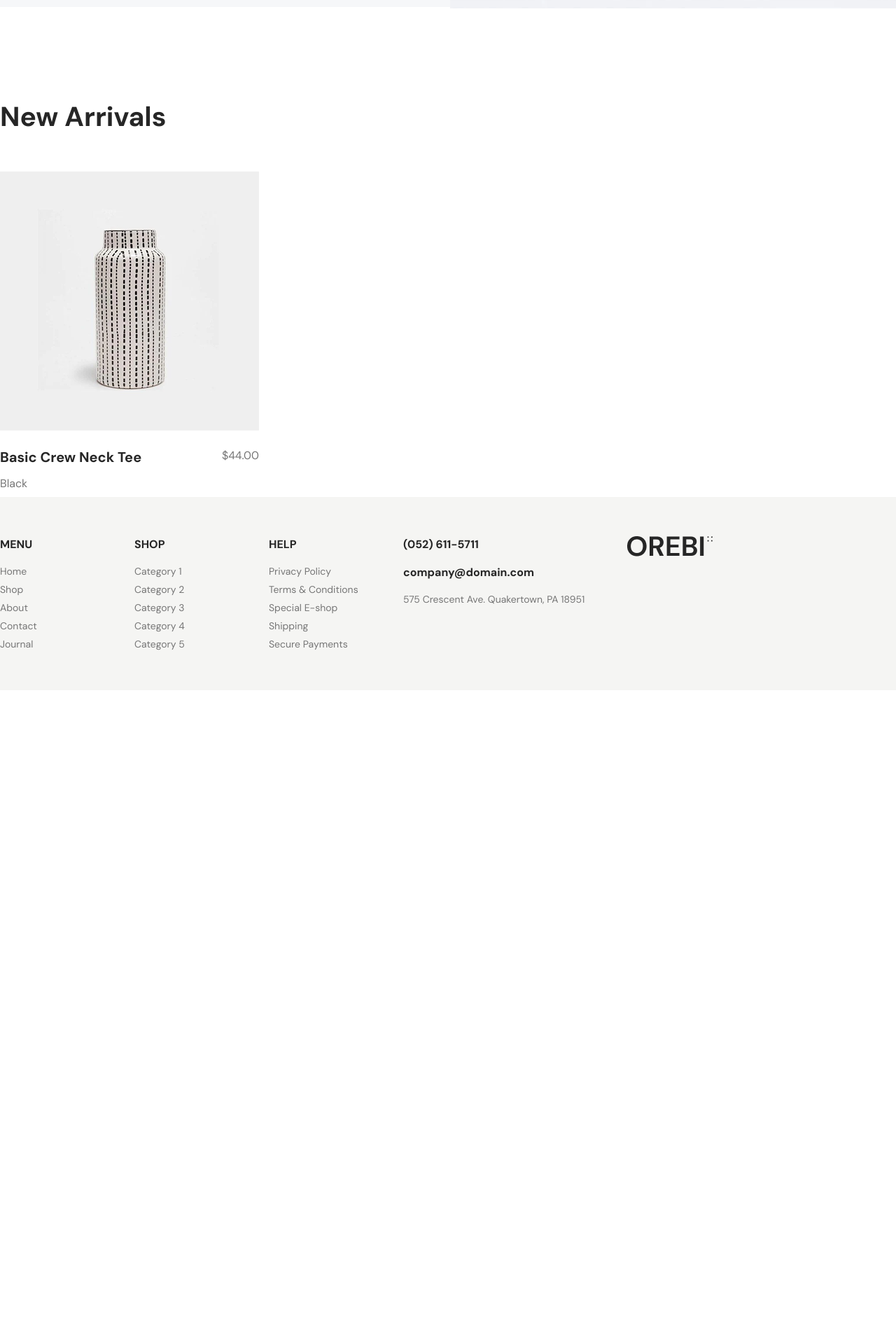
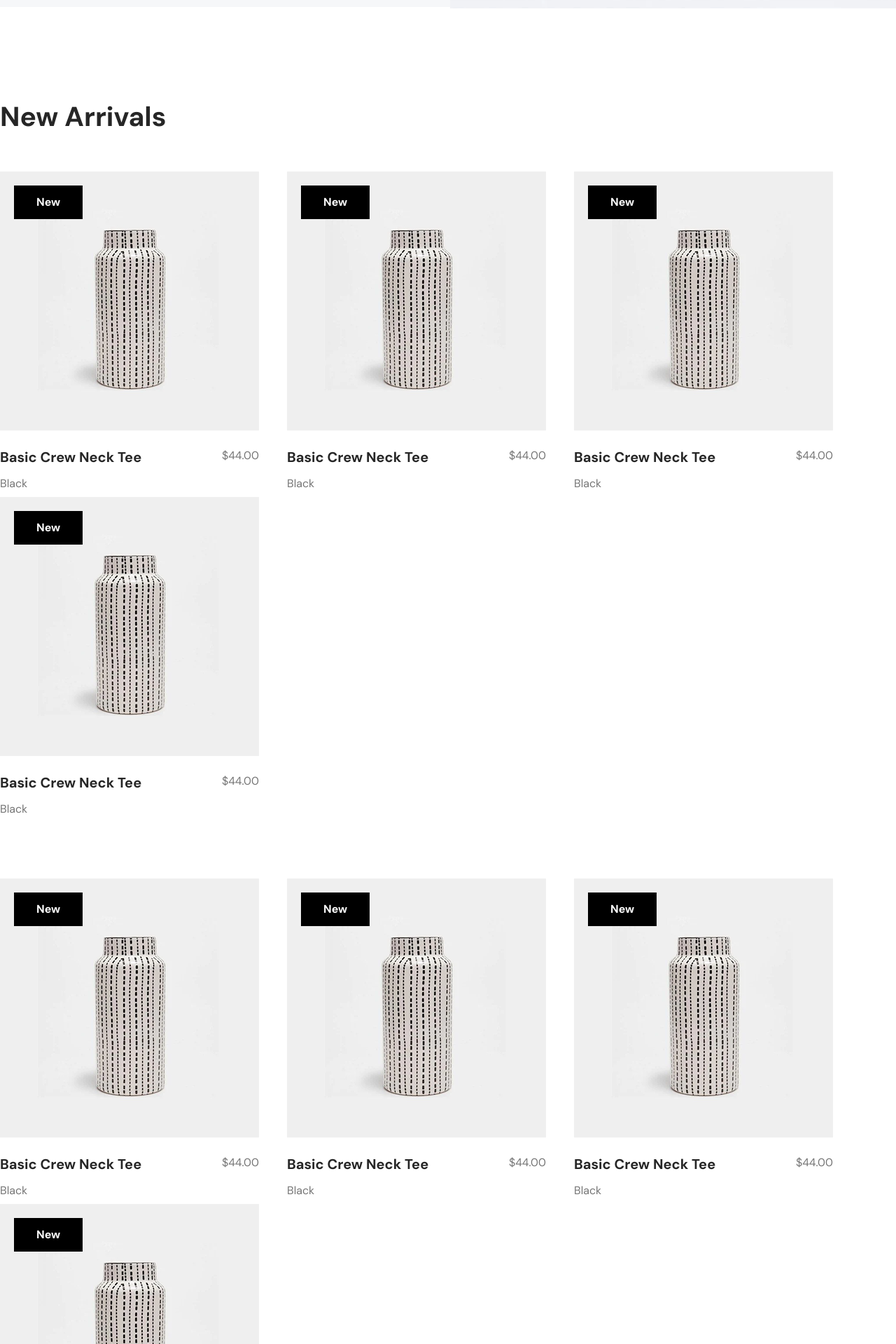
Before and after one commit to sajibkhandev/Ecommerse-2402, a React (Vite) app: page / in a window 1280 px wide. Shown: the part 1900-3820 px from the top of the page at 70% size. Before the commit the page ends 2886 px from the top, so only its background shows below. Built offline with nearby package versions, Linux system fonts and the light colour scheme.

Commit message:
home page done

```diff
--- a/src/components/Cart.jsx
+++ b/src/components/Cart.jsx
@@ -7,7 +7,7 @@ import { FaHeart } from 'react-icons/fa'
 const Cart = () => {
   return (
     <div className='w-[370px] h-[465px] relative group '>
-        <div className='absolute top-5 left-5 bg-black py-3 px-8 text-white text-base font-dm font-bold'>New</div>
+        <div className='z-10 absolute top-5 left-5 bg-black py-3 px-8 text-white text-base font-dm font-bold'>New</div>
         <div className='w-[370px] h-[370px] relative'>
         <Image className='w-full' src={CartOne}/>
         <div className='absolute -bottom-1/3 left-0 w-full h-1/3 bg-white group-hover:bottom-0 duration-300 opacity-0 group-hover:opacity-100 invisible group-hover:visible'>
--- a/src/pages/Home.jsx
+++ b/src/pages/Home.jsx
@@ -15,6 +15,7 @@ import Warrenty3 from '../assets/warrenty3.png'
 import PomotionOne from '../assets/Ad_1.jpg'
 import PomotionTwo from '../assets/Ad_2.jpg'
 import PomotionThree from '../assets/Ad_3.png'
+import OfferImage from '../assets/offer.jpg'
 import CommonHeading from '../components/CommonHeading'
 import Cart from '../components/Cart'
 
@@ -69,13 +70,51 @@ const Home = () => {
 
   </Container>
 
+  <section className='pb-20'>
   <Container>
   <CommonHeading className='pb-12' text="New Arrivals"/>
   </Container>
 
   <Container>
+    <Flex className='flex-wrap gap-x-10'>
     <Cart/>
+    <Cart/>
+    <Cart/>
+    <Cart/>
+    </Flex>
   </Container>
+
+  </section>
+
+  <section className='pb-20'>
+  <Container>
+    <Flex className='flex-wrap gap-x-10'>
+    <Cart/>
+    <Cart/>
+    <Cart/>
+    <Cart/>
+    </Flex>
+  </Container>
+
+  </section>
+
+  <Container>
+    <Image className='pb-20' src={OfferImage}/>
+  </Container>
+
+  <section className='pb-20'>
+  <Container>
+    <Flex className='flex-wrap gap-x-10'>
+    <Cart/>
+    <Cart/>
+    <Cart/>
+    <Cart/>
+    </Flex>
+  </Container>
+
+  </section>
+
+
 
 
   </Link>
```
Also changed, not shown: src/assets/offer.jpg (added).
